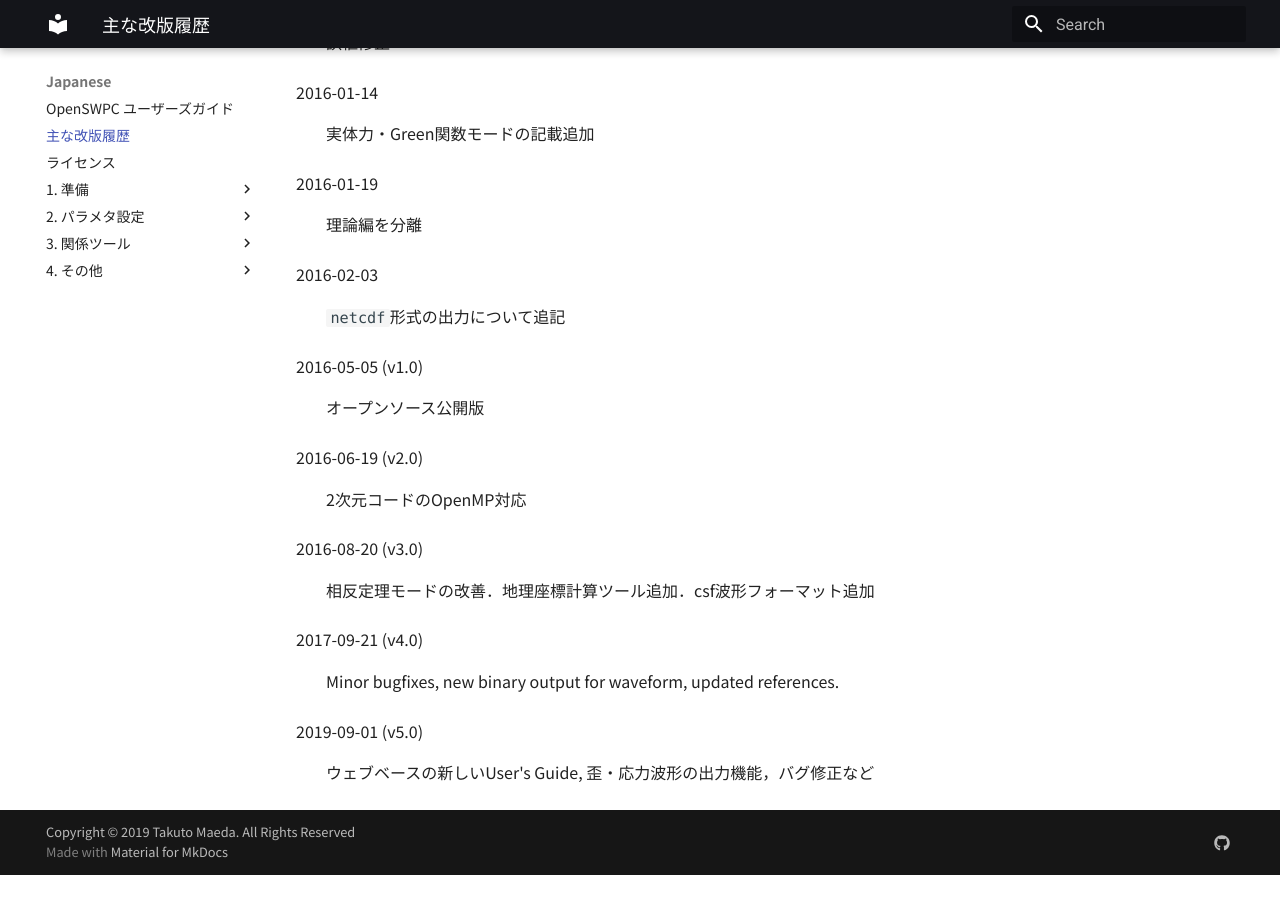
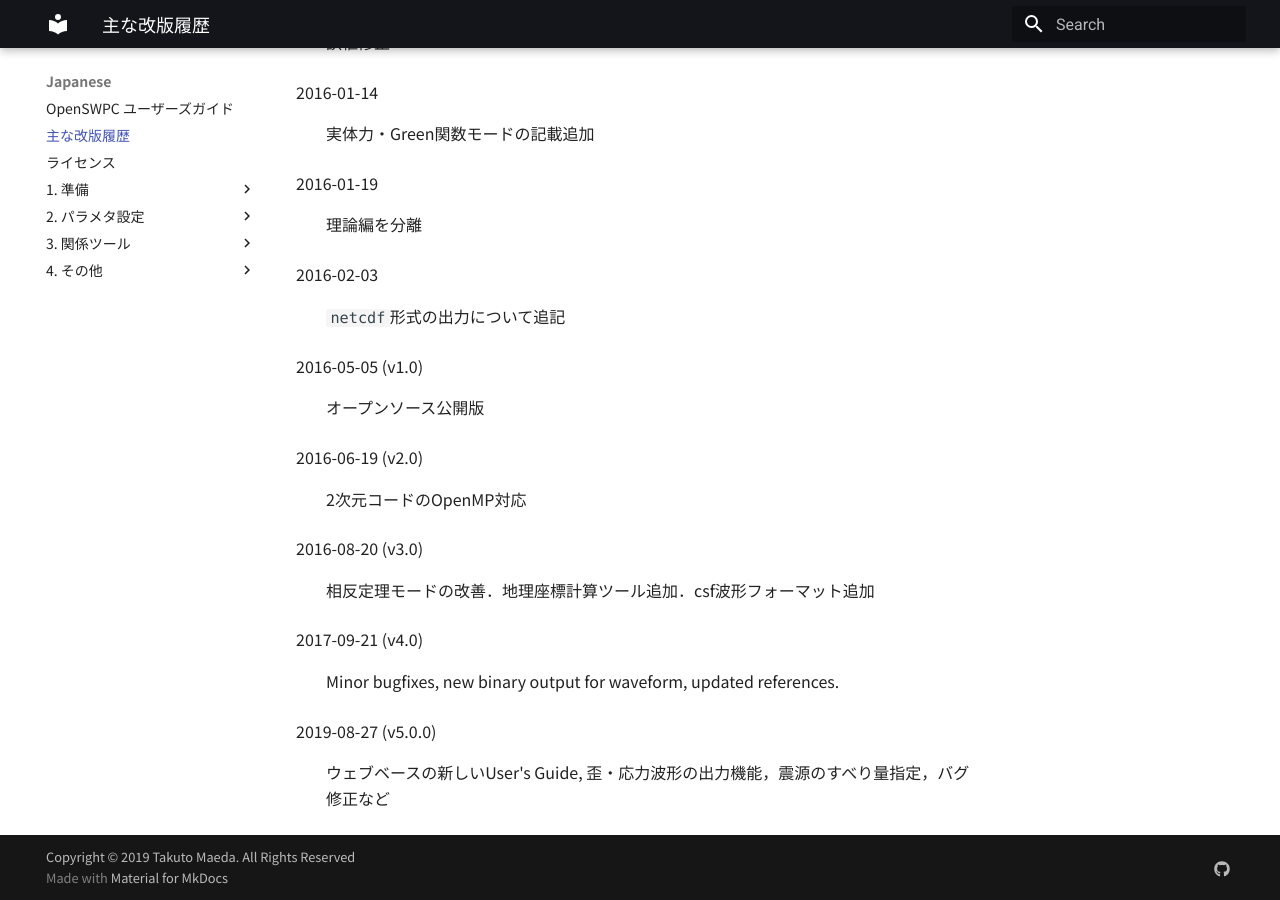
Before and after one commit to OpenSWPC/OpenSWPC, an MkDocs documentation site: the page built from doc/md/Japanese/8._Revision_History.md, in a window 1280 px wide and 900 px high, scrolled down 611 px. Built offline with MkDocs 1.6.1 and Material for MkDocs 9.7.7, drawn with Linux system fonts in a browser that asks for light colours; some web fonts are replaced; before the commit the page ends 1486 px from its top, so only the background shows below that.

Commit message:
Release date

```diff
--- a/doc/md/Japanese/8._Revision_History.md
+++ b/doc/md/Japanese/8._Revision_History.md
@@ -49,6 +49,6 @@
 
 :   Minor bugfixes, new binary output for waveform, updated references.
 
-2019-09-01 (v5.0)
+2019-08-27 (v5.0.0)
 
-:   ウェブベースの新しいUser's Guide, 歪・応力波形の出力機能，バグ修正など
+:   ウェブベースの新しいUser's Guide, 歪・応力波形の出力機能，震源のすべり量指定，バグ修正など
```
Also changed, not shown: doc/md/English/8._Revision_History.md (+2 -2 lines).
